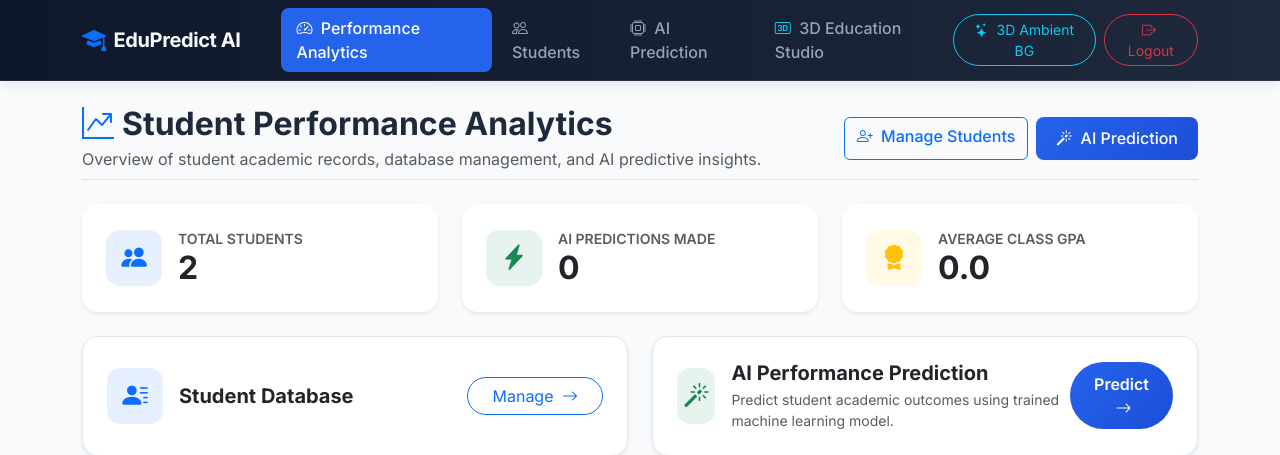
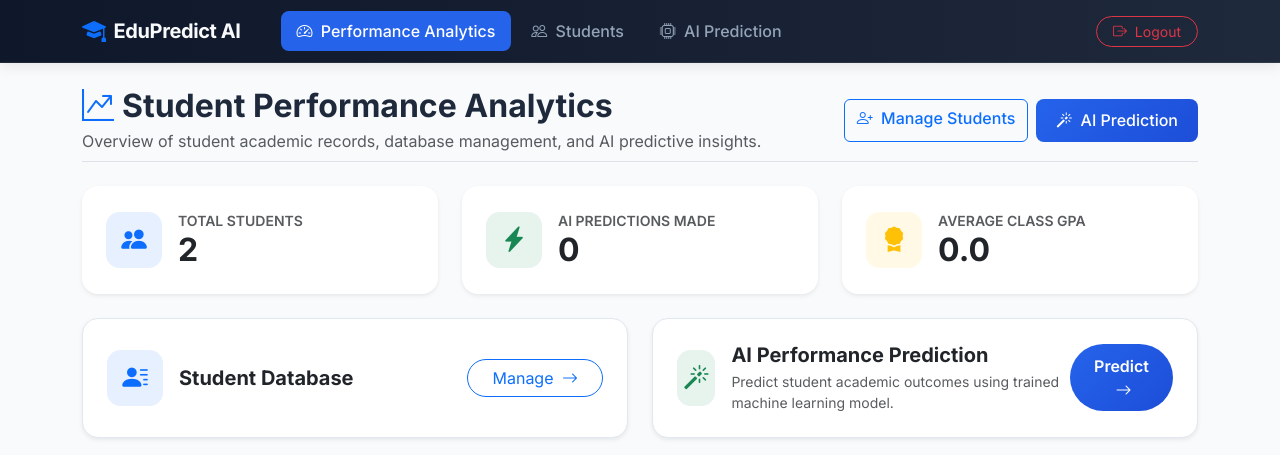
Before and after one commit to Shabna-002/AI---based-student-performance-prediction, a Flask app: page /dashboard in a window 1280 px wide. Shown: the top 455 px of the page. Run offline with Flask 3, Linux system fonts and the light colour scheme; a user stored in the database is signed in; data comes from the database, SQL or seed files in the repository; data that the repository does not hold is empty.

Commit message:
Remove 3D education studio and cleanup navbar

```diff
--- a/app.py
+++ b/app.py
@@ -221,10 +221,6 @@ def predict():
         result = (pred, round(prob * 100, 2))
     return render_template("predict.html", result=result)
 
-@app.route("/hero-preview")
-def hero_preview():
-    return app.send_static_file("hero_background_preview.html")
-
 @app.route("/logout")
 def logout():
     session.clear()
--- a/templates/base.html
+++ b/templates/base.html
@@ -171,16 +171,8 @@
                             <i class="bi bi-cpu me-1"></i> AI Prediction
                         </a>
                     </li>
-                    <li class="nav-item">
-                        <a class="nav-link" href="/hero-preview" target="_blank">
-                            <i class="bi bi-badge-3d me-1 text-info"></i> 3D Education Studio
-                        </a>
-                    </li>
                 </ul>
                 <div class="d-flex align-items-center gap-2">
-                    <button id="toggleGlobal3dBtn" class="btn btn-sm btn-outline-info rounded-pill px-3" title="Toggle 3D Academic Background">
-                        <i class="bi bi-stars me-1"></i> 3D Ambient BG
-                    </button>
                     <a href="/logout" class="btn btn-outline-danger btn-sm px-3 rounded-pill">
                         <i class="bi bi-box-arrow-right me-1"></i> Logout
                     </a>
@@ -189,8 +181,6 @@
         </div>
     </nav>
 
-    <!-- Subtle 3D Academic Ambient Background Container for Internal Pages -->
-    <div id="ambient-3d-bg" style="position: fixed; top: 0; left: 0; width: 100vw; height: 100vh; pointer-events: none; z-index: -1; opacity: 0.32; display: none;"></div>
     {% endif %}
 
     <main class="py-4">
@@ -199,54 +189,6 @@
 
     <!-- Bootstrap 5 JS Bundle -->
     <script src="https://cdn.jsdelivr.net/npm/bootstrap@5.3.3/dist/js/bootstrap.bundle.min.js"></script>
-    <!-- Three.js & 3D Education Background for Global Views -->
-    <script src="https://cdnjs.cloudflare.com/ajax/libs/three.js/r128/three.min.js"></script>
-    <script src="{{ url_for('static', filename='js/education_3d_bg.js') }}"></script>
-    <script>
-        document.addEventListener('DOMContentLoaded', function() {
-            const toggleBtn = document.getElementById('toggleGlobal3dBtn');
-            const bgContainer = document.getElementById('ambient-3d-bg');
-            let globalBg = null;
-
-            function initGlobal3D() {
-                if (!globalBg && window.Education3DBackground && bgContainer) {
-                    globalBg = new Education3DBackground({
-                        container: 'ambient-3d-bg',
-                        theme: 'academicGold',
-                        subtle: true,
-                        speed: 0.7,
-                        enableMouse: true
-                    });
-                }
-            }
-
-            if (toggleBtn && bgContainer) {
-                const is3DActive = localStorage.getItem('edupredict_3d_active') === 'true';
-                if (is3DActive) {
-                    bgContainer.style.display = 'block';
-                    toggleBtn.classList.remove('btn-outline-info');
-                    toggleBtn.classList.add('btn-info');
-                    initGlobal3D();
-                }
-
-                toggleBtn.addEventListener('click', function() {
-                    const willBeActive = bgContainer.style.display === 'none';
-                    if (willBeActive) {
-                        bgContainer.style.display = 'block';
-                        toggleBtn.classList.remove('btn-outline-info');
-                        toggleBtn.classList.add('btn-info');
-                        localStorage.setItem('edupredict_3d_active', 'true');
-                        initGlobal3D();
-                    } else {
-                        bgContainer.style.display = 'none';
-                        toggleBtn.classList.remove('btn-info');
-                        toggleBtn.classList.add('btn-outline-info');
-                        localStorage.setItem('edupredict_3d_active', 'false');
-                    }
-                });
-            }
-        });
-    </script>
     {% block extra_js %}{% endblock %}
 </body>
 </html>
```
